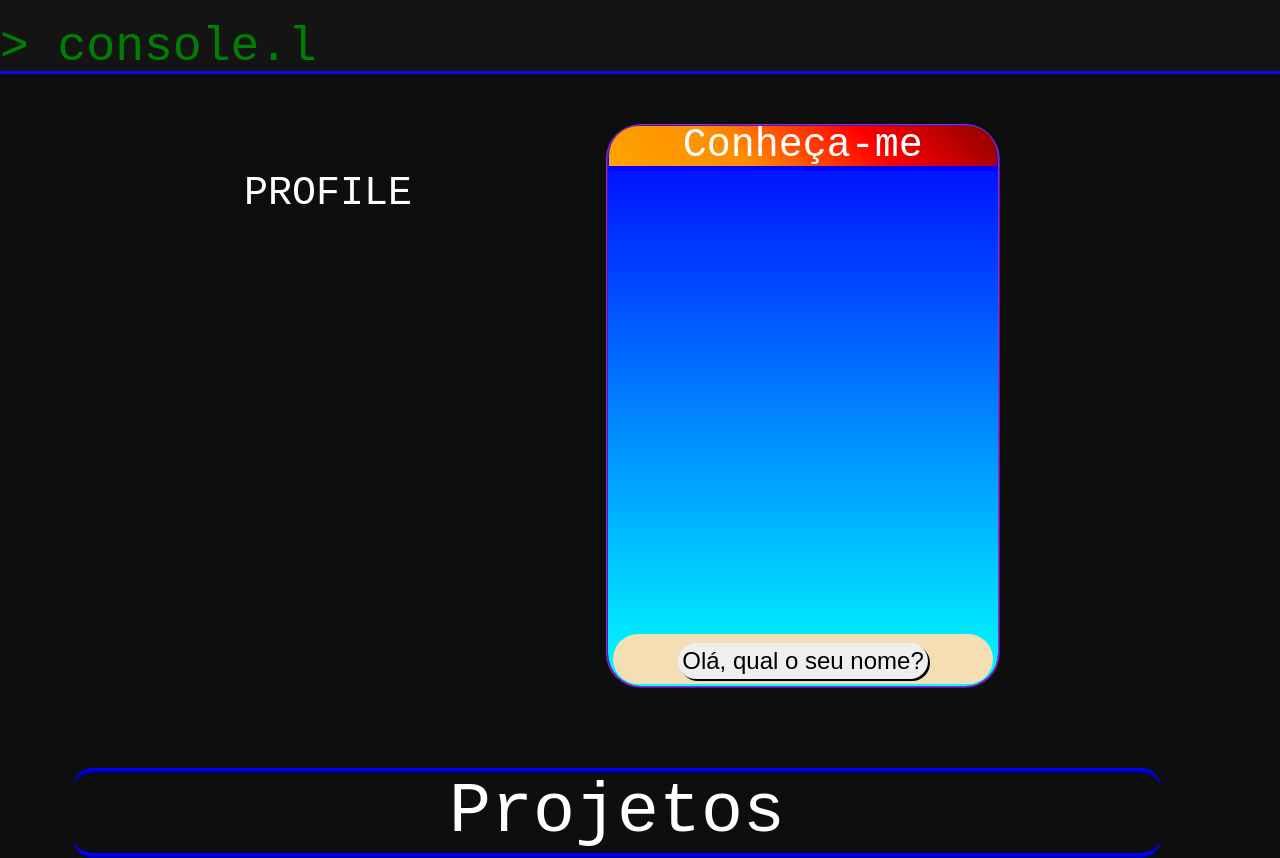
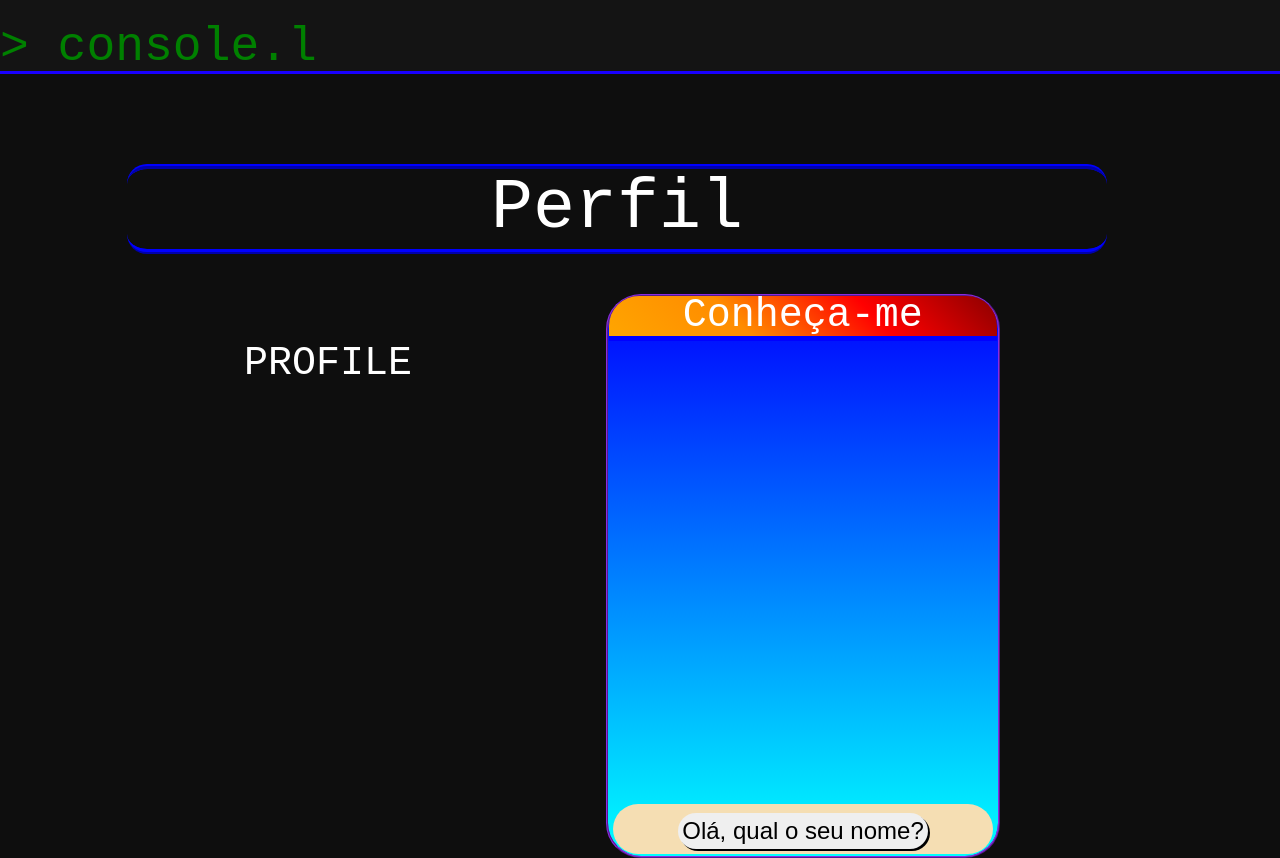
Before and after one commit to EduardoMoreaes/sobre-mim, a plain HTML site: page index.html in a window 1280 px wide. Shown: the top 858 px of the page. Drawn offline with Linux system fonts and the light colour scheme.

Commit message:
modified:   index.html

```diff
--- a/index.html
+++ b/index.html
@@ -18,6 +18,11 @@
     <div class="bottom_header"></div>
     <div class="body">
         <div class="father">
+            <div class="father">
+                <div class="son" id="title_projects">
+                    <h1 class="projects">Perfil</h1>
+                </div>
+            </div>
             <div class="son">
                 <img src="" alt="" srcset="">
                 <h1>PROFILE</h1>
```
